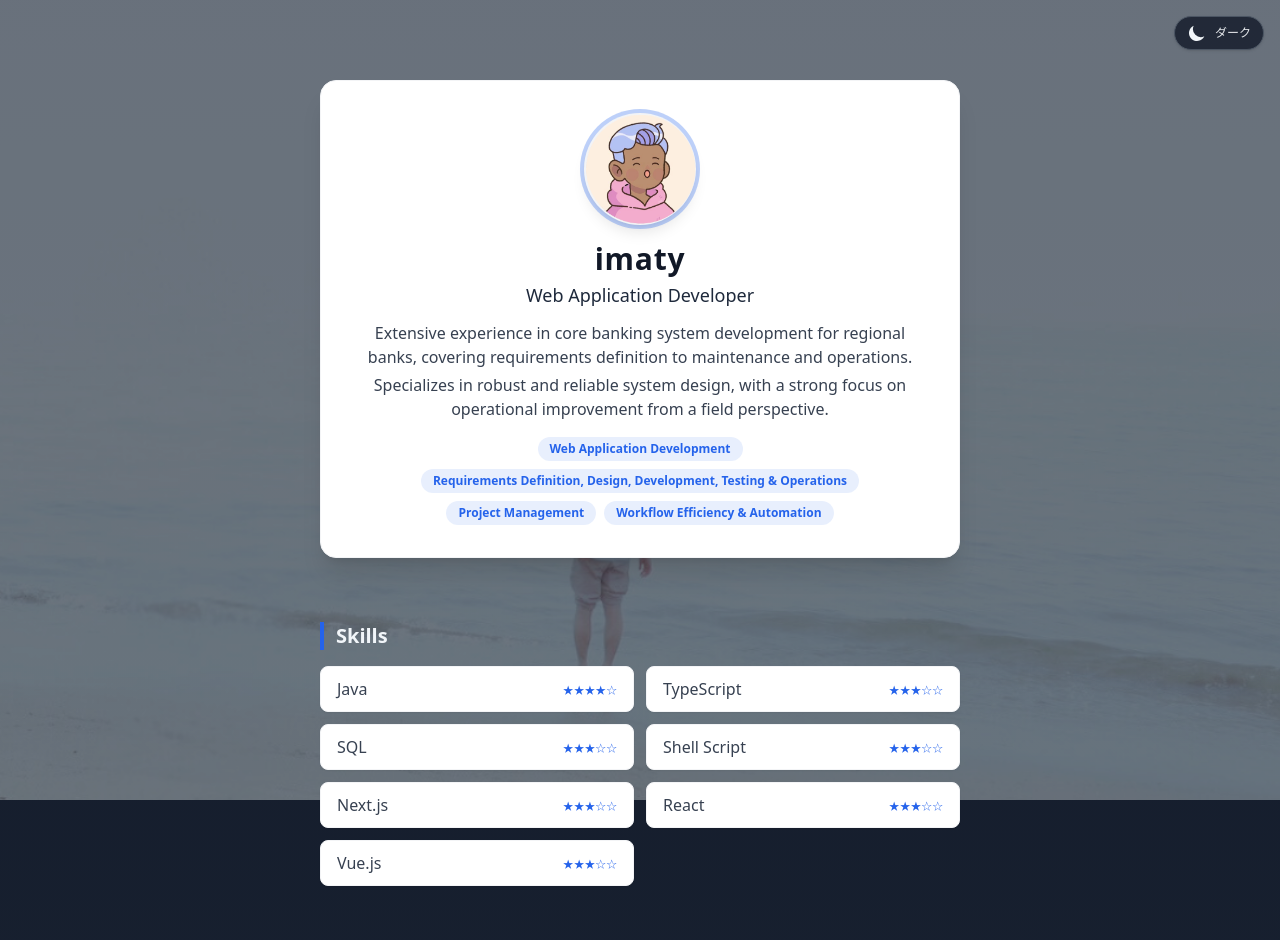
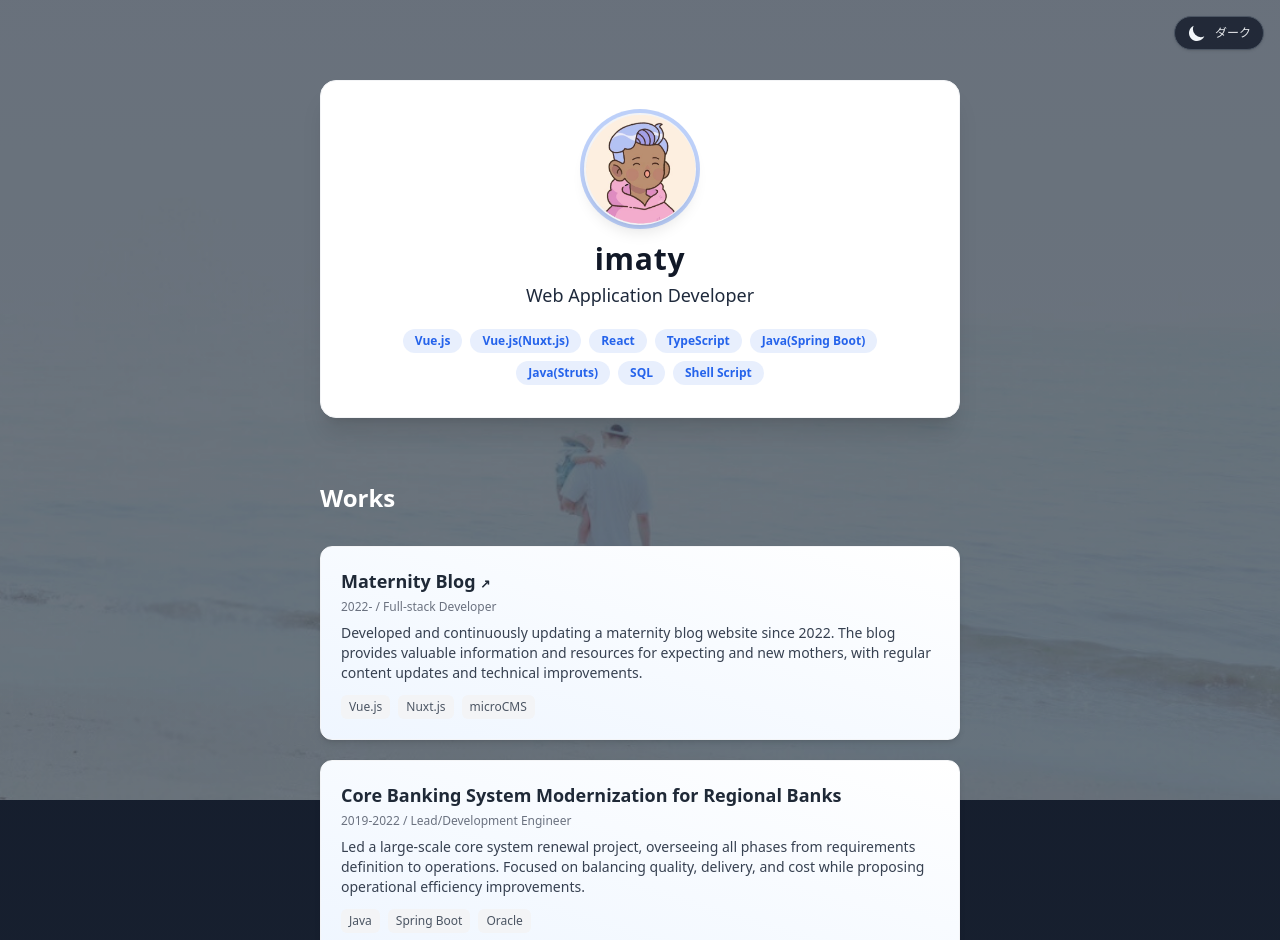
Before and after one commit to imaty1022/imaty-portfolio, a Next.js app: page / in a window 1280 px wide. Shown: the top 940 px of the page. Built offline with nearby package versions, Linux system fonts and the light colour scheme.

Commit message:
feat: update design

```diff
--- a/src/components/SectionTitle.tsx
+++ b/src/components/SectionTitle.tsx
@@ -2,6 +2,10 @@ import { ReactNode } from 'react';
 
 export default function SectionTitle({ children }: { children: ReactNode }) {
   return (
-    <h2 className="text-xl font-semibold border-l-4 border-accent pl-3 mt-8 mb-4">{children}</h2>
+    <div className="relative mt-12 mb-8">
+      <h2 className="text-2xl font-bold text-gray-800 dark:text-white">
+        {children}
+      </h2>
+    </div>
   );
 }
--- a/src/pages/index.tsx
+++ b/src/pages/index.tsx
@@ -7,34 +7,49 @@ export default function Home() {
   const profile = {
     name: 'imaty',
     title: 'Web Application Developer',
-    summary: [
-      'Extensive experience in core banking system development for regional banks, covering requirements definition to maintenance and operations.',
-      'Specializes in robust and reliable system design, with a strong focus on operational improvement from a field perspective.'
-    ],
-    specialties: [
-      'Web Application Development',
-      'Requirements Definition, Design, Development, Testing & Operations',
-      'Project Management',
-      'Workflow Efficiency & Automation'
+    skills: [
+      'Vue.js',
+      'Vue.js(Nuxt.js)',
+      'React',
+      'TypeScript',
+      'Java(Spring Boot)',
+      'Java(Struts)',
+      'SQL',
+      'Shell Script',
     ]
   };
 
-  const skills = [
-    { name: 'Java', level: '★★★★☆' },
-    { name: 'TypeScript', level: '★★★☆☆' },
-    { name: 'SQL', level: '★★★☆☆' },
-    { name: 'Shell Script', level: '★★★☆☆' },
-    { name: 'Next.js', level: '★★★☆☆' },
-    { name: 'React', level: '★★★☆☆' },
-    { name: 'Vue.js', level: '★★★☆☆' },
-  ];
+  interface WorkItem {
+    title: string;
+    period: string;
+    description: string;
+    role: string;
+    url?: string;
+    technologies?: string[];
+  }
 
-  const projects = [
+  const works: WorkItem[] = [
+    {
+      title: 'Maternity Blog',
+      period: '2022-',
+      description: 'Developed and continuously updating a maternity blog website since 2022. The blog provides valuable information and resources for expecting and new mothers, with regular content updates and technical improvements.',
+      role: 'Full-stack Developer',
+      url: 'https://sakulifeblog.com/',
+      technologies: ['Vue.js', 'Nuxt.js', 'microCMS']
+    },
     {
       title: 'Core Banking System Modernization for Regional Banks',
       period: '2019-2022',
       description: 'Led a large-scale core system renewal project, overseeing all phases from requirements definition to operations. Focused on balancing quality, delivery, and cost while proposing operational efficiency improvements.',
-      role: 'Lead/Development Engineer'
+      role: 'Lead/Development Engineer',
+      technologies: ['Java', 'Spring Boot', 'Oracle']
+    },
+    {
+      title: 'Information System API Development',
+      period: '2022-2024',
+      description: 'Led the API-first transformation of information systems. Oversaw design, implementation, test automation, and CI/CD pipeline setup.',
+      role: 'Sub-Lead/Development Engineer',
+      technologies: ['TypeScript', 'Node.js', 'AWS']
     },
     {
       title: 'API-First Transformation of Information Systems',
@@ -44,18 +59,13 @@ export default function Home() {
     }
   ];
 
-  const sns = [
-    { name: 'GitHub', url: 'https://github.com/imaty' },
-    { name: 'X (Twitter)', url: 'https://twitter.com/imaty_dev' }
-  ];
-
   const imagePath = '/images/profile/profile.png';
 
   return (
     <>
       <ThemeToggle />
       <div className="space-y-16 max-w-2xl mx-auto py-10">
-      {/* プロフィールカード */}
+      {/* プロフィール */}
       <section>
         <div className="bg-white rounded-2xl shadow-xl p-8 flex flex-col items-center text-center border border-gray-100 relative">
           <div className="w-28 h-28 mb-4 rounded-full overflow-hidden ring-4 ring-accent/30 shadow-lg bg-gray-100">
@@ -69,27 +79,38 @@ export default function Home() {
           </div>
           <h1 className="text-3xl font-bold mb-1 tracking-wide text-gray-900">{profile.name}</h1>
           <p className="text-primary text-lg mb-3 font-medium">{profile.title}</p>
-          <div className="space-y-1 mb-2">
-            {profile.summary.map((s, i) => (
-              <p key={i} className="text-base text-gray-700">{s}</p>
-            ))}
-          </div>
           <div className="flex flex-wrap justify-center gap-2 mt-2">
-            {profile.specialties.map((s, i) => (
+            {profile.skills.map((s, i) => (
               <span key={i} className="bg-accent/10 text-accent px-3 py-1 rounded-full text-xs font-semibold">{s}</span>
             ))}
           </div>
         </div>
       </section>
 
-      {/* スキル */}
+      {/* プロジェクト */}
       <section>
-        <SectionTitle>Skills</SectionTitle>
-        <ul className="grid grid-cols-2 gap-3">
-          {skills.map((s, i) => (
-            <li key={i} className="flex items-center justify-between bg-white rounded-lg px-4 py-2 shadow-sm border border-gray-100">
-              <span className="font-medium text-gray-700">{s.name}</span>
-              <span className="text-accent font-mono text-lg">{s.level}</span>
+        <SectionTitle>Works</SectionTitle>
+        <ul className="space-y-5">
+          {works.map((p, i) => (
+            <li key={i} className="border border-gray-100 rounded-xl p-5 bg-gradient-to-tr from-blue-50 to-white shadow-md hover:shadow-lg transition-shadow">
+              <div className="font-bold text-lg mb-1 text-gray-800">
+                {p.url ? (
+                  <a href={p.url} target="_blank" rel="noopener noreferrer" className="hover:text-accent transition-colors">
+                    {p.title} <span className="text-xs">↗</span>
+                  </a>
+                ) : p.title}
+              </div>
+              <div className="text-xs text-gray-500 mb-2">{p.period} / {p.role}</div>
+              <div className="text-gray-700 text-sm mb-3">{p.description}</div>
+              {p.technologies && (
+                <div className="flex flex-wrap gap-2 mt-2">
+                  {p.technologies.map((tech, techIdx) => (
+                    <span key={techIdx} className="bg-gray-100 text-gray-600 px-2 py-1 rounded-md text-xs">
+                      {tech}
+                    </span>
+                  ))}
+                </div>
+              )}
             </li>
           ))}
         </ul>
@@ -100,20 +121,6 @@ export default function Home() {
         <SectionTitle>Certification</SectionTitle>
         <ul className="list-disc ml-6 text-base">
           <li>Applied Information Technology Engineer Examination</li>
-        </ul>
-      </section>
-
-      {/* プロジェクト */}
-      <section>
-        <SectionTitle>Projects</SectionTitle>
-        <ul className="space-y-5">
-          {projects.map((p, i) => (
-            <li key={i} className="border border-gray-100 rounded-xl p-5 bg-gradient-to-tr from-blue-50 to-white shadow-md">
-              <div className="font-bold text-lg mb-1 text-gray-800">{p.title}</div>
-              <div className="text-xs text-gray-500 mb-2">{p.period} / {p.role}</div>
-              <div className="text-gray-700 text-sm">{p.description}</div>
-            </li>
-          ))}
         </ul>
       </section>
 
```
